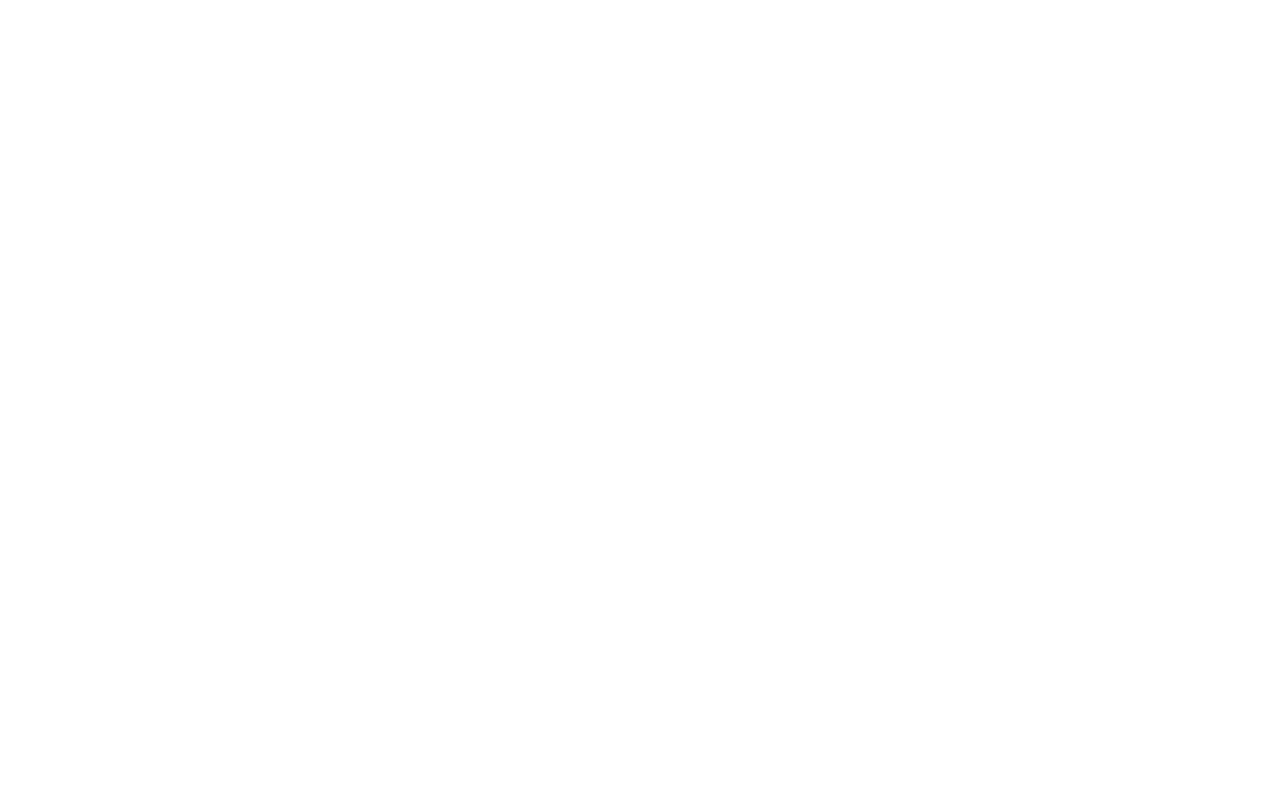
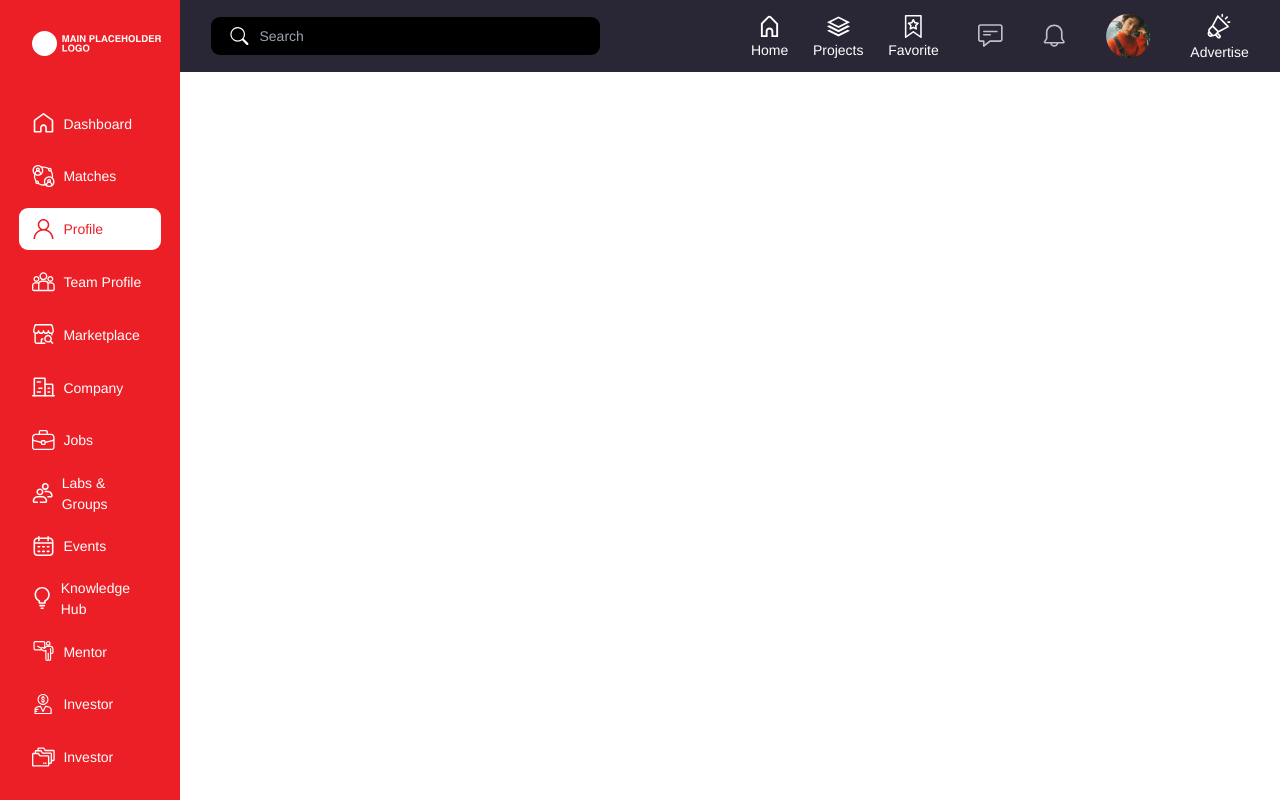
Before and after one commit to hamzamushtaq840/gaming-community-website, a React (Vite) app: page /profile/manage in a window 1280 px wide. Before the commit this address had no page. Built offline with nearby package versions, Linux system fonts and the light colour scheme.

Commit message:
added profile drop down

```diff
--- a/src/App.jsx
+++ b/src/App.jsx
@@ -11,6 +11,7 @@
 import Profile from "./pages/Profile"
 import Layout from "./layout/Layout"
 import TeamProfile from "./pages/TeamProfile"
+import ManageProfile from "./components/Profile/ManageProfile"
 
 export default function App() {
   return (
@@ -31,7 +32,9 @@
         {/* Other Routes */}
         <Route element={<Layout></Layout>}>
           <Route path="/dashboard" element={<Dashboard></Dashboard>}></Route>
-          <Route path="/profile" element={<Profile></Profile>}></Route>
+          <Route path="/profile" element={<Profile></Profile>}>
+            <Route path="manage" element={<ManageProfile></ManageProfile>}></Route>
+          </Route>
           <Route path="/team-profile" element={<TeamProfile />}></Route>
         </Route>
       </Routes>
--- /dev/null
+++ b/src/components/Profile/ManageProfile.jsx
@@ -0,0 +1,7 @@
+import React from 'react'
+
+export default function ManageProfile() {
+  return (
+    <div>ManageProfile</div>
+  )
+}
--- a/src/layout/Layout.jsx
+++ b/src/layout/Layout.jsx
@@ -1,4 +1,4 @@
-import React from 'react'
+import React, { useEffect, useState } from 'react'
 import { NavLink, Outlet } from 'react-router-dom'
 import logoplaceholder from "../assets/logoplaceholder.svg"
 import LayoutDashboard from "../assets/LayoutDashboard.png"
@@ -6,12 +6,28 @@
 import NavbarMessage from "../assets/NavbarMessage.svg"
 import NavbarNotification from "../assets/NavbarNotification.svg"
 import NavbarProfile from "../assets/NavbarProfile.png"
+import Polygon from "../assets/Polygon.png"
 import NavbarMegaphone from "../assets/NavbarMegaphone.svg"
 import { CgHome } from 'react-icons/cg'
 import { BsSearch } from 'react-icons/bs'
 import { ImStack } from 'react-icons/im'
 
 export default function Layout() {
+
+  const [showDropDown, setShowDropDown] = useState(false);
+
+  const hideDropDown = () => {
+    setShowDropDown(false)
+  }
+
+  useEffect(() => {
+    document.addEventListener('click', hideDropDown)
+
+    return () => {
+      document.removeEventListener('click', hideDropDown)
+    }
+  }, [])
+
   return (
     <div className='flex relative'>
       <div className='w-[12.8125vw] relative z-[1000] min-h-[100vh] max-h-[100vh] min-w-[180px]  bg-primary xsm:hidden sm:hidden md:hidden '>
@@ -163,8 +179,32 @@
               <div className='flex flex-col gap-[0.4166666666666667vw] items-center justify-center'>
                 <img src={NavbarNotification} className='text-[#000000] dark:text-[#ffffff] w-[24.64px] xsm:w-[17px] h-[23px]'></img>
               </div>
-              <div className='flex flex-col gap-[0.4166666666666667vw] items-center justify-center'>
-                <img src={NavbarProfile} className='text-[#000000] dark:text-[#ffffff] min-w-[44px] xsm:min-w-[30px] xsm:w-[30px] xsm:h-[30px] h-[44px]'></img>
+              <div onClick={(e) => e.stopPropagation()} className='flex flex-col gap-[0.4166666666666667vw] items-center justify-center relative '>
+                <img onClick={(e) => { setShowDropDown(!showDropDown);e.stopPropagation() }} src={NavbarProfile} className='text-[#000000] dark:text-[#ffffff] min-w-[44px] xsm:min-w-[30px] xsm:w-[30px] xsm:h-[30px] h-[44px]'></img>
+
+                {showDropDown &&
+                  <>
+                    <div onClick={(e) => e.stopPropagation()} class=" transition-all  border-solid border-b-[#525252] border-b-[12px] border-x-transparent border-x-[12px] border-t-0 absolute z-[100000] top-[calc(100%+30px)]"></div>
+                    <div onClick={(e) => e.stopPropagation()} className=' w-[237px] h-[220px] dark:bg-[#525252] absolute z-[100000] rounded-[10px] top-[calc(100%+42px)] right-[-12px]'>
+                      <div className='w-[186px] m-auto mt-[40px] divide-y-[1px] divide-[rgba(255,255,255,0.5)] flex flex-col gap-[15px]'>
+                        <div className='w-full flex flex-col gap-[10px]'>
+                          <NavLink to={'/profile/manage'} className={({ isActive }) => isActive ? "bg-primary rounded-[9px]" : ""}>
+                            <p className='w-[186px] h-[40px] bg-inherit text-left pl-[22px] flex items-center text-white rounded-[9px]'>Manage Profile</p>
+                          </NavLink>
+                          <NavLink to={''} className={({ isActive }) => isActive ? "bg-primary" : ""}>
+                            <p className='w-[186px] h-[40px] bg-inherit text-left pl-[22px] flex items-center text-white rounded-[9px]'>Security</p>
+                          </NavLink>
+                        </div>
+                        <div className='pt-[15px] text-[rgba(255,255,255,0.5)]'>
+                          <p className='w-[186px] h-[40px] text-left pl-[22px] flex items-center text-[rgba(255,255,255,0.5)] rounded-[9px] gap-[10px]'>
+                            <svg fill="black" width="19" height="19" viewBox="0 0 19 19" xmlns="http://www.w3.org/2000/svg">
+                              <path fill-rule="evenodd" clip-rule="evenodd" d="M17.1 5.69996L17.1 3.79996C17.1 1.70045 15.3985 -5.13364e-05 13.3 -5.15199e-05L3.79996 -5.23504e-05C1.70046 -5.2534e-05 -4.95092e-05 1.70045 -4.96927e-05 3.79996C-4.99692e-05 6.96252 -5.04128e-05 12.0365 -5.06894e-05 15.2C-5.08728e-05 17.2985 1.70045 19 3.79996 19C6.51602 19 10.583 19 13.3 19C15.3985 19 17.1 17.2985 17.1 15.2L17.1 13.3C17.1 12.7756 16.6744 12.35 16.15 12.35C15.6256 12.35 15.2 12.7756 15.2 13.3C15.2 13.3 15.2 14.1901 15.2 15.2C15.2 16.2488 14.3488 17.1 13.3 17.1L3.79996 17.1C2.75021 17.1 1.89995 16.2488 1.89995 15.2L1.89996 3.79996C1.89996 2.7502 2.75021 1.89995 3.79996 1.89995C6.51602 1.89995 10.583 1.89995 13.3 1.89995C14.3488 1.89995 15.2 2.75021 15.2 3.79996C15.2 4.80886 15.2 5.69996 15.2 5.69996C15.2 6.22342 15.6256 6.64997 16.15 6.64997C16.6744 6.64997 17.1 6.22342 17.1 5.69996ZM9.89328 10.45L11.1216 11.6774C11.4921 12.0488 11.4921 12.6502 11.1216 13.0216C10.7502 13.3921 10.1488 13.3921 9.77833 13.0216L6.92832 10.1716C6.55687 9.80017 6.55687 9.19883 6.92832 8.82738L9.77833 5.97737C10.1488 5.60687 10.7502 5.60687 11.1216 5.97737C11.4921 6.34882 11.4921 6.95017 11.1216 7.32162L9.89328 8.54997L18.05 8.54997C18.5744 8.54997 19 8.97557 19 9.49997C19 10.0234 18.5744 10.45 18.05 10.45L9.89328 10.45Z" fill="white" />
+                            </svg>
+                            Logout</p>
+                        </div>
+                      </div>
+                    </div>
+                  </>}
               </div>
               <div className='flex flex-col gap-[0.4166666666666667vw] items-center justify-center'>
                 <img src={NavbarMegaphone} className='text-[#000000] dark:text-[#ffffff] w-[24px] xsm:w-[17px] h-[25.72px]'></img>
--- a/src/pages/TeamProfile.jsx
+++ b/src/pages/TeamProfile.jsx
@@ -57,7 +57,7 @@
     <div className='dark:bg-black dark:text-white bg-white text-black justify-center flex px-[10.9vw] xsm:px-[6vw] sm:px-[6vw] font-helvetica'>
       <div className='w-full'>
         <div className='w-full relative'>
-          <div className='userProfileHeader h-[225px] mt-[66px] z-10 flex flex-col '>
+          <div className='userProfileHeader h-[225px] mt-[66px] z-10 flex flex-col'>
             <div className='flex mt-[42px] flex-col items-center'>
               <img src={teamLogo} alt="Team Logo" className='mb-[8.82px]' />
               <h1 className='leading-[20px] text-[clamp(12px,1.3020833333333333vw,20px)] font-[400]'>Team Profile 1</h1>
```
Also changed, not shown: src/assets/Logout.svg (added), src/assets/Polygon.png (added).
